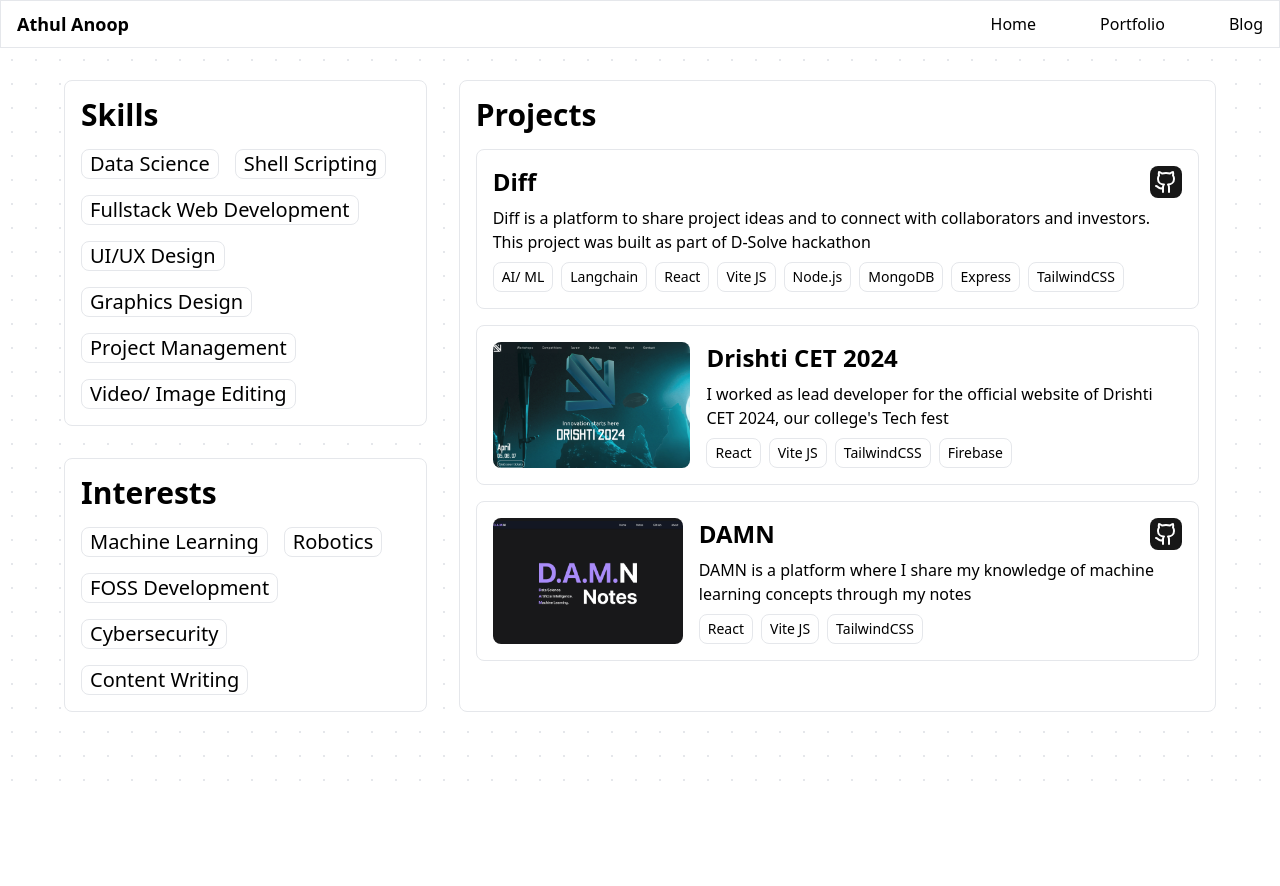
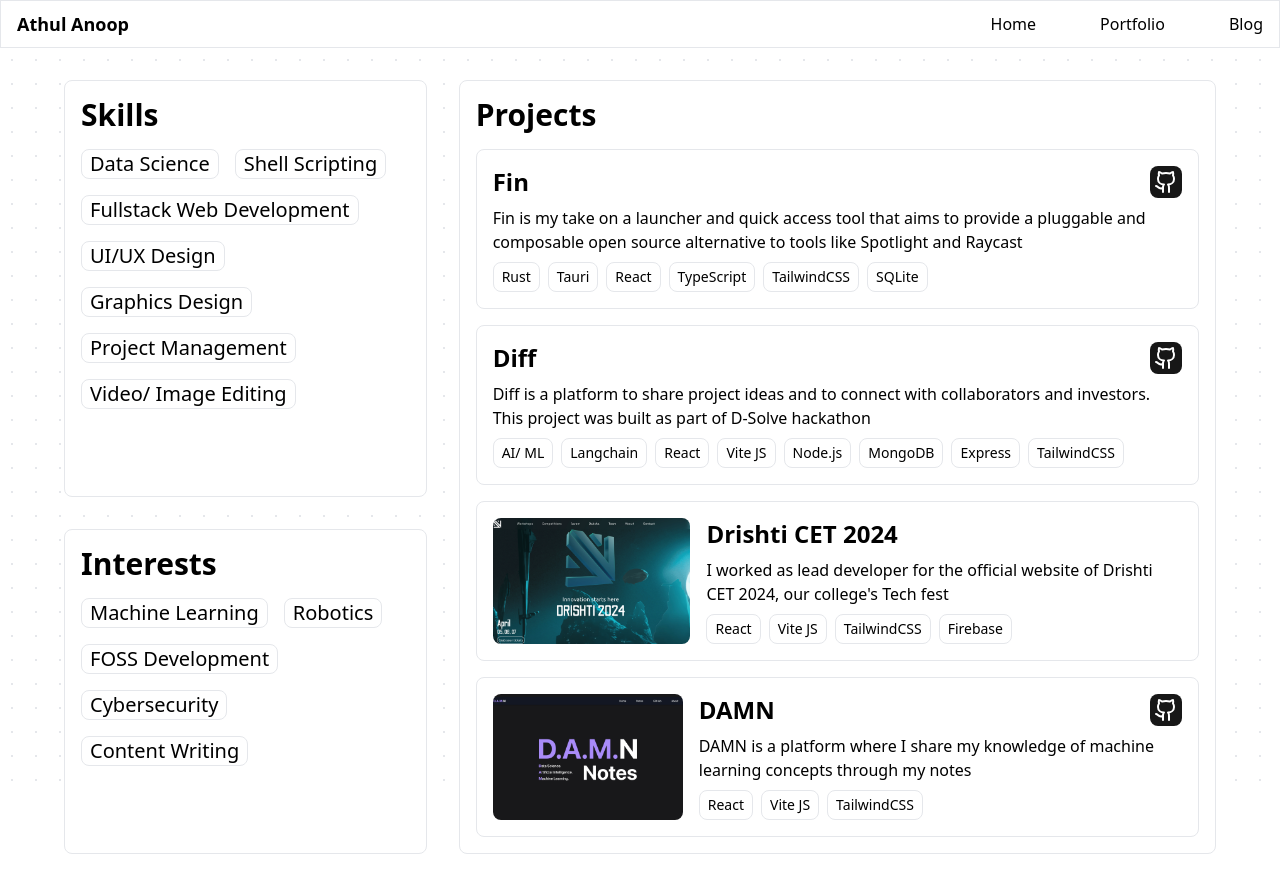
Before and after one commit to alpha-og/portfolio, an Astro site: page /portfolio/portfolio in a window 1280 px wide. Before the commit the page ends 800 px from the top, so only its background shows below. Built offline with nearby package versions, Linux system fonts and the light colour scheme; Astro itself is replaced by a stand-in of ours.

Commit message:
minor updates to text content and added a project to portfolio

```diff
--- a/package.json
+++ b/package.json
@@ -14,6 +14,7 @@
     "@astrojs/mdx": "^2.1.1",
     "@astrojs/react": "^3.0.10",
     "@astrojs/tailwind": "^5.1.0",
+    "@headlessui/react": "^2.1.9",
     "@types/react": "^18.2.57",
     "@types/react-dom": "^18.2.19",
     "astro": "^4.4.0",
--- a/src/components/home/profile-card.tsx
+++ b/src/components/home/profile-card.tsx
@@ -1,8 +1,9 @@
 import pfp from "../../assets//pfp.webp";
+import { MapPin } from "lucide-react";
 
 const paragraphs = [
   "I'm a student and software developer with a passion for tech, and a positive outlook towards creating software solutions that ultimately lead to a better tomorrow",
-  "I'm also interested in graphic design, ML/ AI and embedded systems.",
+  "My interests span across systems software,embedded systems, application development and machine learning.",
 ];
 
 const ProfileCard = () => {
@@ -18,7 +19,15 @@ const ProfileCard = () => {
           <h1 className="min-w-max w-full text-4xl font-bold min-[375px]:text-5xl md:text-4xl lg:text-6xl ease-in-out duration-300">
             Athul Anoop
           </h1>
-          <p className="w-full text-xl text-neutral-500">Software Developer</p>
+          <p className="w-full">
+            <span className="text-xl text-neutral-500">Software Developer</span>
+          </p>
+          <p className="w-full flex flex-row justify-start items-center gap-2 md:gap-0 ease-in-out duration-300">
+            <MapPin size={24} className="inline-block text-red-400" />
+            <a href="https://maps.app.goo.gl/xN2yMbbJfz8mJvMbA">
+              <span className="text-xl text-neutral-500">Kerala, India</span>
+            </a>
+          </p>
         </div>
       </div>
       <div>
--- a/src/components/portfolio/projects-card.tsx
+++ b/src/components/portfolio/projects-card.tsx
@@ -2,6 +2,8 @@ import { Github } from "lucide-react";
 import damnBanner from "../../assets/projects/banners/damn-banner.webp";
 // import diffBanner from "../../assets/projects/banners/diff-banner.png";
 import drishtiCetBanner from "../../assets/projects/banners/drishti-cet-banner.webp";
+import { useEffect, useState } from "react";
+import { Transition } from "@headlessui/react";
 
 type T_project = {
   [key: string]: {
@@ -11,10 +13,26 @@ type T_project = {
     githubUrl?: string;
     websiteUrl?: string;
     techStack: string[];
+    visible?: boolean | false;
   };
 };
 
 const projects: T_project = {
+  fin: {
+    title: "Fin",
+    description:
+      "Fin is my take on a launcher and quick access tool that aims to provide a pluggable and composable open source alternative to tools like Spotlight and Raycast",
+    banner: "",
+    githubUrl: "https://github.com/alpha-og/fin",
+    techStack: [
+      "Rust",
+      "Tauri",
+      "React",
+      "TypeScript",
+      "TailwindCSS",
+      "SQLite",
+    ],
+  },
   diff: {
     title: "Diff",
     description:
@@ -54,7 +72,7 @@ const projects: T_project = {
 
 const ProjectCard = ({ project }: { project: T_project[keyof T_project] }) => {
   return (
-    <div className="w-full p-4 flex flex-col gap-4 border rounded-lg bg-white md:flex-row">
+    <div className="w-full p-4 flex flex-col gap-4 border rounded-lg bg-white md:flex-row transition ease-in-out duration-300 data-[closed]:opacity-0">
       {project.banner && (
         <a href={project.websiteUrl} target="_blank" className="w-full md:w-72">
           <img
@@ -96,12 +114,62 @@ const ProjectCard = ({ project }: { project: T_project[keyof T_project] }) => {
 };
 
 const ProjectsCard = () => {
+  const [projectsQueue, setProjectsQueue] = useState<
+    T_project[keyof T_project][]
+  >([]);
+  const [updating, setUpdating] = useState(false);
+
+  const enqueue = (project: T_project[keyof T_project]) => {
+    if (projectsQueue.length < 4) {
+      project = { ...project, visible: true };
+    } else {
+      project = { ...project, visible: false };
+    }
+    setProjectsQueue((queue) => [...queue, project]);
+  };
+  const dequeue = () => {
+    if (projectsQueue.length === 0) {
+      return;
+    }
+    const dequeuedProject = projectsQueue[0];
+
+    const queue = [
+      ...projectsQueue.slice(1, 4).map((queue) => {
+        return { ...queue, visible: true };
+      }),
+      ...projectsQueue.slice(4),
+    ];
+    setProjectsQueue(queue);
+    return dequeuedProject;
+  };
+
+  // useEffect(() => {
+  //   console.log(projectsQueue);
+  //   if (!updating) {
+  //     const interval = setInterval(() => {
+  //       setUpdating(true);
+  //       const dequeuedProject = dequeue();
+  //       dequeuedProject && enqueue(dequeuedProject);
+  //       setUpdating(false);
+  //     }, 3000);
+  //     return () => clearInterval(interval);
+  //   }
+  // }, [projectsQueue, updating]);
+
+  useEffect(() => {
+    setUpdating(true);
+    Object.keys(projects).forEach((key) => {
+      enqueue(projects[key]);
+    });
+    setUpdating(false);
+  }, []);
+
   return (
-    <div className="flex flex-col gap-4 p-4 bg-white border rounded-lg md:col-span-2">
+    <div className="flex flex-col gap-4 p-4 bg-white border rounded-lg md:col-span-2 ">
       <h2 className="text-3xl font-bold">Projects</h2>
       <div className="flex flex-wrap gap-4">
-        {Object.entries(projects).map(([key, value]) => (
-          <ProjectCard key={key} project={value} />
+        {projectsQueue.map((project) => (
+          <ProjectCard key={project.title} project={project} />
         ))}
       </div>
     </div>
--- a/src/pages/portfolio.astro
+++ b/src/pages/portfolio.astro
@@ -13,6 +13,6 @@ import {
       <SkillsCard />
       <InterestsCard />
     </div>
-    <ProjectsCard />
+    <ProjectsCard client:load/>
   </div>
 </DefaultLayout>
```
Also changed, not shown: pnpm-lock.yaml.
